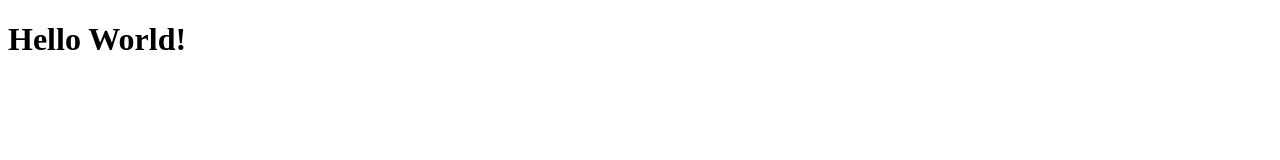
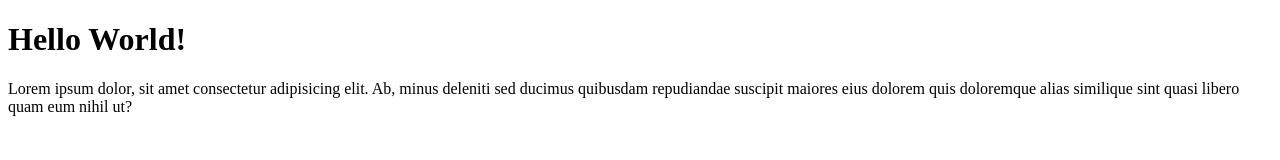
Before and after one commit to surega02/ayintest2x, a plain HTML site: page index.html in a window 1280 px wide. Drawn offline with Linux system fonts and the light colour scheme.

Commit message:
menambahkan paragraf

```diff
--- a/index.html
+++ b/index.html
@@ -9,6 +9,8 @@
 
 <body>
     <h1>Hello World!</h1>
+    <p>Lorem ipsum dolor, sit amet consectetur adipisicing elit. Ab, minus deleniti sed ducimus quibusdam repudiandae
+        suscipit maiores eius dolorem quis doloremque alias similique sint quasi libero quam eum nihil ut?</p>
 </body>
 
 </html>
```
